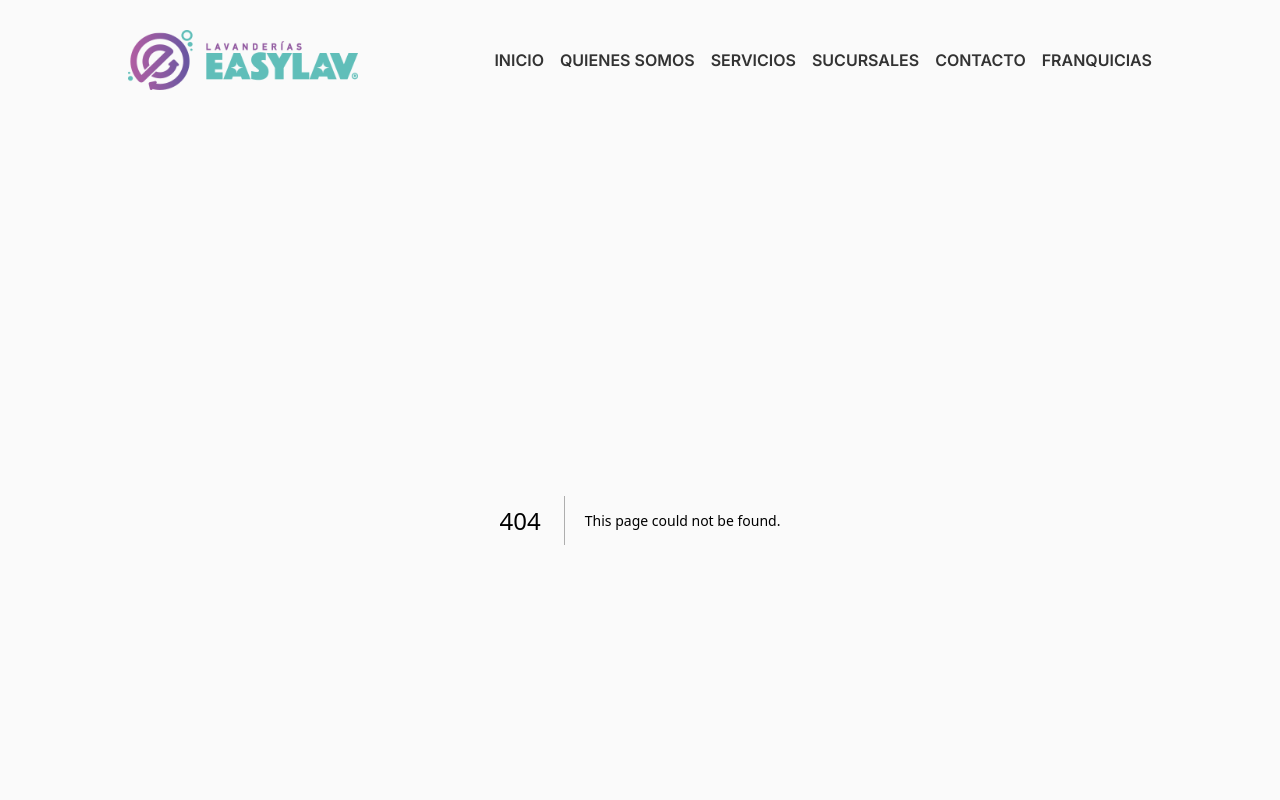
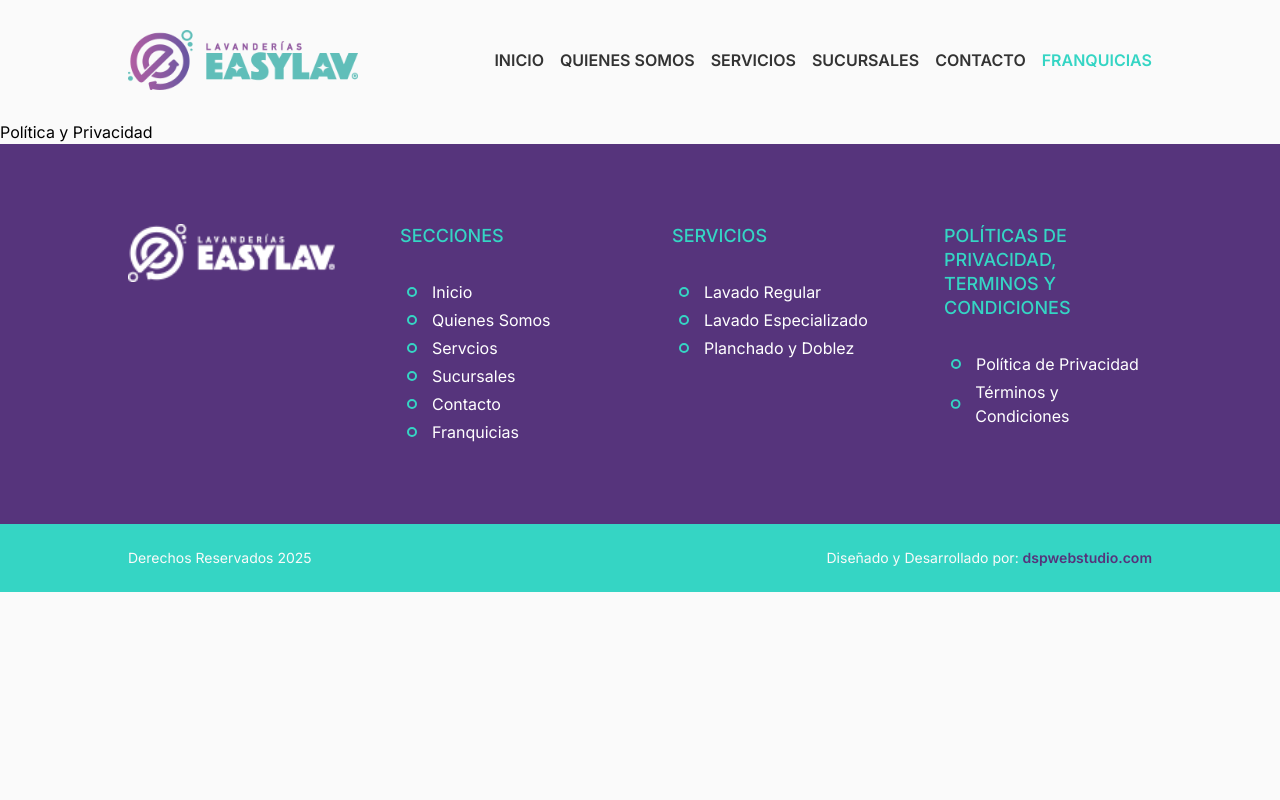
Before and after one commit to dspwebstudiomx/easylav, a Next.js app: page /politica-privacidad in a window 1280 px wide. Before the commit this address had no page. Shown: the top 800 px of the page. Built offline with nearby package versions, Linux system fonts and the light colour scheme.

Commit message:
"Updated page components, CSS, and templates (Navbar, Footer, sections) with new code and styling changes."

```diff
--- a/src/app/contacto/page.jsx
+++ b/src/app/contacto/page.jsx
@@ -5,10 +5,10 @@ export const metadata = {
   description: "Generated by create next app",
 };
 
-const page = () => {
+const Contacto = () => {
   return (
-    <div>page</div>
+    <div>Contacto</div>
   )
 }
 
-export default page
+export default Contacto
--- a/src/app/franquicias/page.jsx
+++ b/src/app/franquicias/page.jsx
@@ -5,10 +5,10 @@ export const metadata = {
   description: "Generated by create next app",
 };
 
-const page = () => {
+const Franquicias = () => {
   return (
-    <div>page</div>
+    <div>Franquicias</div>
   )
 }
 
-export default page
+export default Franquicias
--- a/src/app/globals.css
+++ b/src/app/globals.css
@@ -4,4 +4,5 @@
 
 html {
   scroll-behavior: smooth;
+  overflow-x: hidden;
 }
--- /dev/null
+++ b/src/app/politica-privacidad/page.jsx
@@ -0,0 +1,14 @@
+import React from 'react'
+
+export const metadata = {
+  title: "Política y Privacidad | EASYLAV",
+  description: "Generated by create next app",
+};
+
+const PoliticaPrivacidad = () => {
+  return (
+    <div>Política y Privacidad</div>
+  )
+}
+
+export default PoliticaPrivacidad
--- a/src/app/sucursales/page.jsx
+++ b/src/app/sucursales/page.jsx
@@ -5,10 +5,10 @@ export const metadata = {
   description: "Generated by create next app",
 };
 
-const page = () => {
+const Sucursales = () => {
   return (
     <div>page</div>
   )
 }
 
-export default page
+export default Sucursales
--- /dev/null
+++ b/src/app/terminos-condiciones/page.jsx
@@ -0,0 +1,14 @@
+import React from 'react'
+
+export const metadata = {
+  title: "Terminos y Condiciones | EASYLAV",
+  description: "Generated by create next app",
+};
+
+const TerminosCondiciones = () => {
+  return (
+    <div>Terminos y Condiciones</div>
+  )
+}
+
+export default TerminosCondiciones
--- a/src/components/sections/NuestrasSucursales.jsx
+++ b/src/components/sections/NuestrasSucursales.jsx
@@ -58,25 +58,25 @@ const NuestrasSucursales = () => {
         </div>
         <Spacing height={'h-24'} />
 
-        <div className='grid place-content-center gap-8'>
-          <div className='grid sm:grid-cols-2 lg:grid-cols-3 gap-x-20 2xl:w-[80%] mx-auto'>
+        <div className='grid place-content-center'>
+          <div className='grid md:grid-cols-2 lg:grid-cols-2 xl:grid-cols-3 gap-12 w-[80%] mx-auto'>
             {localservices.map((localservice) => {
               return (
                 <article key={localservice.id} className='flex flex-col gap-5 border-2 p-8 border-primary rounded-xl'>
                   <APIProvider apiKey='AIzaSyBDaeWicvigtP9xPv919E-RNoxfvC-Hqik'>
                     <h3 className='text-center font-semibold text-xl'>{localservice.title}</h3>
-                    <div className='w-full h-[180px]'>
-                      <Map center={localservice.position} zoom={19}>
+                    <div className='w-full h-[180px] rounded-lg'>
+                      <Map center={localservice.position} zoom={17}>
                         <Marker position={localservice.position} icon={icon} />
                         <Pin background={'#FBBC04'} glyphColor={'#000'} borderColor={'#000'} />
                       </Map>
                     </div>
                     <a href={localservice.gmap} target="_blank" rel="noopener noreferrer"></a>
-                    <p className='w-2/3 sm:w-full mx-auto text-pretty text-sm flex gap-3 items-center'>
+                    <p className='w-full mx-auto text-pretty text-sm flex gap-3 items-center'>
                       <span className='text-secondary text-xl'><FaMapMarkerAlt /></span>
                       <span>{localservice.place}</span>
                     </p>
-                    <div className='w-2/3 sm:w-full mx-auto text-pretty text-sm flex gap-4 items-center'>
+                    <div className='w-full mx-auto text-pretty text-sm flex gap-4 items-center'>
                       <span className='text-secondary text-sm'><FaRegClock /></span>
                       <div className='flex flex-col gap-1'>
                         <div className='flex gap-2'>
--- a/src/components/sections/NuestrosServicios.jsx
+++ b/src/components/sections/NuestrosServicios.jsx
@@ -39,7 +39,7 @@ const NuestrosServicios = () => {
         </div>
         <Spacing height={'h-24'} />
         <div className='grid place-content-center gap-8'>
-          <ul className='grid sm:grid-cols-3 gap-x-20'>
+          <ul className='grid sm:grid-cols-3 gap-20'>
             {services.map((service) => {
               return (
                 <li key={service.id} className='flex flex-col gap-8'>
--- a/src/components/templates/Footer.jsx
+++ b/src/components/templates/Footer.jsx
@@ -1,11 +1,55 @@
 import React from 'react'
 import Section from './Section'
+import Container from '../containers/Container'
+import Image from 'next/image'
+import logo from '../../assets/images/logos/horizontal/logo-blanco.png'
+import { TbPoint } from 'react-icons/tb';
 
 const Footer = () => {
   return (
-    <Section>
-      <h1>Hola Mundo</h1>
-    </Section>
+    <>
+      <Section backgroundColor={'bg-secondary'} id={'footer'}>
+        <Container>
+          <div className='grid gap-16 justify-between sm:grid-cols-4'>
+            <div id='footer-logo' className='w-full'>
+              <Image src={logo} alt='logo' className='w-[230px] h-auto mx-auto sm:ml-auto' />
+            </div>
+            <div id='footer-sections' className='flex flex-col gap-8'>
+              <h3 className='text-primary uppercase leading-6 text-lg font-medium'>Secciones</h3>
+              <ul className='flex flex-col gap-1'>
+                <li><a href='/' className='text-white hover:text-primary flex items-center'><TbPoint className='text-primary text-2xl' /><span className='ml-2'>Inicio</span></a></li>
+                <li><a href='/#nosotros' className='text-white hover:text-primary flex items-center'><TbPoint className='text-primary text-2xl' /><span className='ml-2'>Quienes Somos</span></a></li>
+                <li><a href='/#servicios' className='text-white hover:text-primary flex items-center'><TbPoint className='text-primary text-2xl' /><span className='ml-2'>Servcios</span></a></li>
+                <li><a href='/sucursales' className='text-white hover:text-primary flex items-center'><TbPoint className='text-primary text-2xl' /><span className='ml-2'>Sucursales</span></a></li>
+                <li><a href='/contacto' className='text-white hover:text-primary flex items-center'><TbPoint className='text-primary text-2xl' /><span className='ml-2'>Contacto</span></a></li>
+                <li><a href='/franquicias' className='text-white hover:text-primary flex items-center'><TbPoint className='text-primary text-2xl' /><span className='ml-2'>Franquicias</span></a></li>
+              </ul>
+            </div>
+            <div id='footer-services' className='flex flex-col gap-8'>
+              <h3 className='text-primary uppercase leading-6 text-lg font-medium'>Servicios</h3>
+              <ul className='flex flex-col gap-1'>
+                <li><a href='/#servicios' className='text-white hover:text-primary flex items-center'><TbPoint className='text-primary text-2xl' /><span className='ml-2'>Lavado Regular</span></a></li>
+                <li><a href='/#servicios' className='text-white hover:text-primary flex items-center'><TbPoint className='text-primary text-2xl' /><span className='ml-2'>Lavado Especializado</span></a></li>
+                <li><a href='/#servicios' className='text-white hover:text-primary flex items-center'><TbPoint className='text-primary text-2xl' /><span className='ml-2'>Planchado y Doblez</span></a></li>
+              </ul>
+            </div>
+            <div id='footer-privacy-terms' className='flex flex-col gap-8'>
+              <h3 className='text-primary uppercase leading-6 text-lg font-medium'>Políticas de Privacidad, Terminos y Condiciones</h3>
+              <ul className='flex flex-col gap-1'>
+                <li><a href='/politica-privacidad' className='text-white hover:text-primary flex items-center'><TbPoint className='text-primary text-2xl' /><span className='ml-2'>Política de Privacidad</span></a></li>
+                <li><a href='/terminos-condiciones' className='text-white hover:text-primary flex items-center'><TbPoint className='text-primary text-2xl' /><span className='ml-2'>Términos y Condiciones</span></a></li>
+              </ul>
+            </div>
+          </div>
+        </Container>
+      </Section>
+      <div className='text-light bg-primary py-6'>
+        <div className='flex justify-between 2xl:max-w-screen-2xl xl:max-w-screen-xl mx-auto w-[80%] flex-col sm:flex-row gap-4 text-center sm:text-left text-sm'>
+          <h3>Derechos Reservados 2025</h3>
+          <h3>Diseñado y Desarrollado por: <a href='https://dspwebstudio.com' target='_blank' className='text-secondary font-semibold'>dspwebstudio.com</a></h3>
+        </div>
+      </div>
+    </>
   )
 }
 export default Footer
--- a/src/components/templates/Navbar.jsx
+++ b/src/components/templates/Navbar.jsx
@@ -15,9 +15,7 @@ const navlinks = [
   { id: '3', name: 'Servicios', href: '/#servicios' },
   { id: '4', name: 'Sucursales', href: '/sucursales' },
   { id: '5', name: 'Contacto', href: '/contacto' },
-  { id: '6', name: 'Franquicias', href: '/franquicias' },
 ]
-
 
 const Navbar = () => {
   const [nav, setNav] = useState(false);
@@ -37,10 +35,13 @@ const Navbar = () => {
             {navlinks.map((navlink) => {
               return (
                 <li key={navlink.id} >
-                  <a className='uppercase font-semibold text-md xl:text-md text-dark  hover:text-primary' href={navlink.href}>{navlink.name}</a>
+                  <a className='uppercase font-semibold text-md xl:text-md text-dark  hover:text-primary navlink' href={navlink.href}>{navlink.name}</a>
                 </li>
               )
             })}
+            <li>
+              <a className='uppercase font-semibold text-md xl:text-md text-primary  hover:text-primary' href='/franquicias'>Franquicias</a>
+            </li>
           </ul>
           {/* Desktop menu */}
 
```
